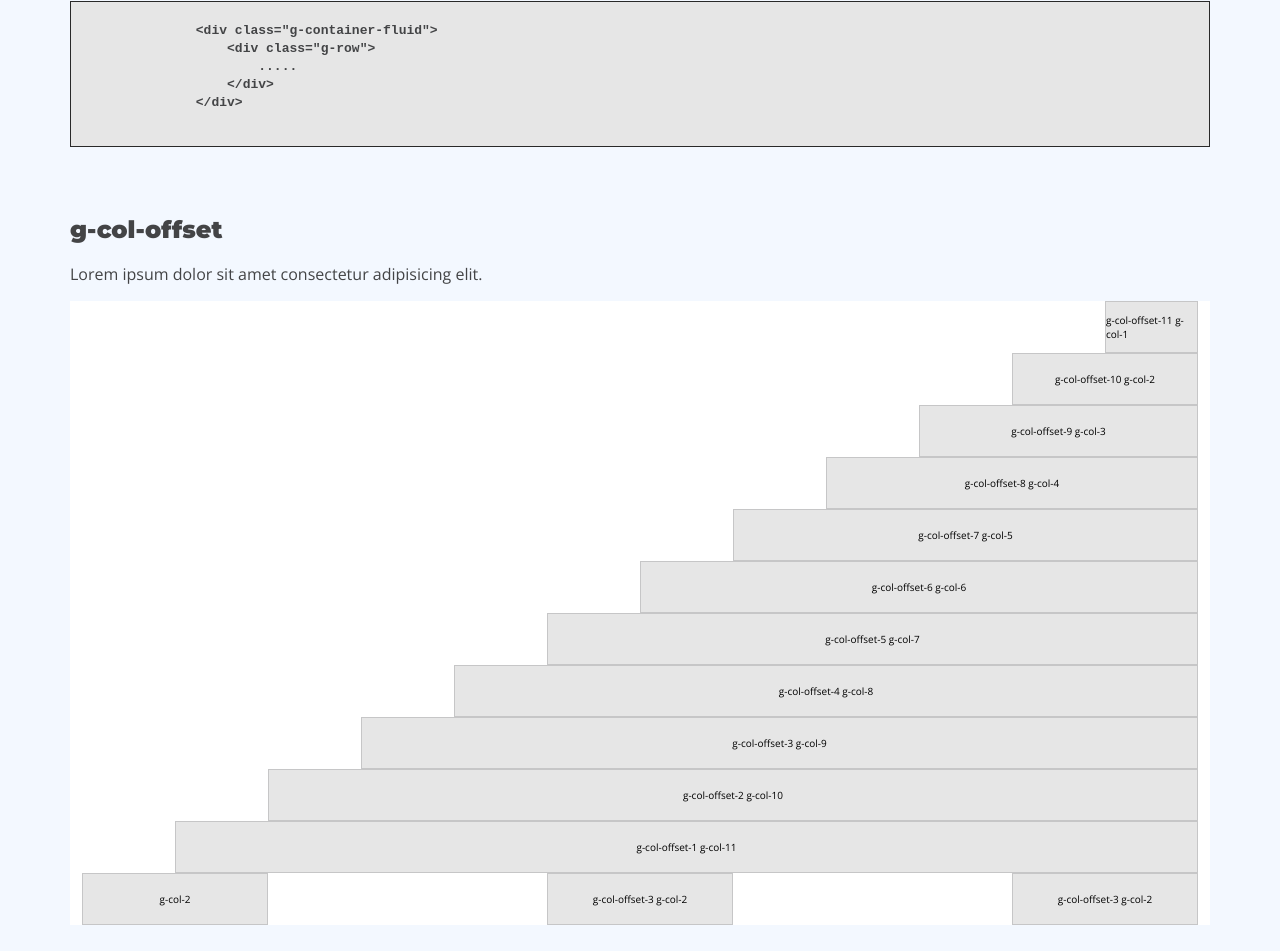
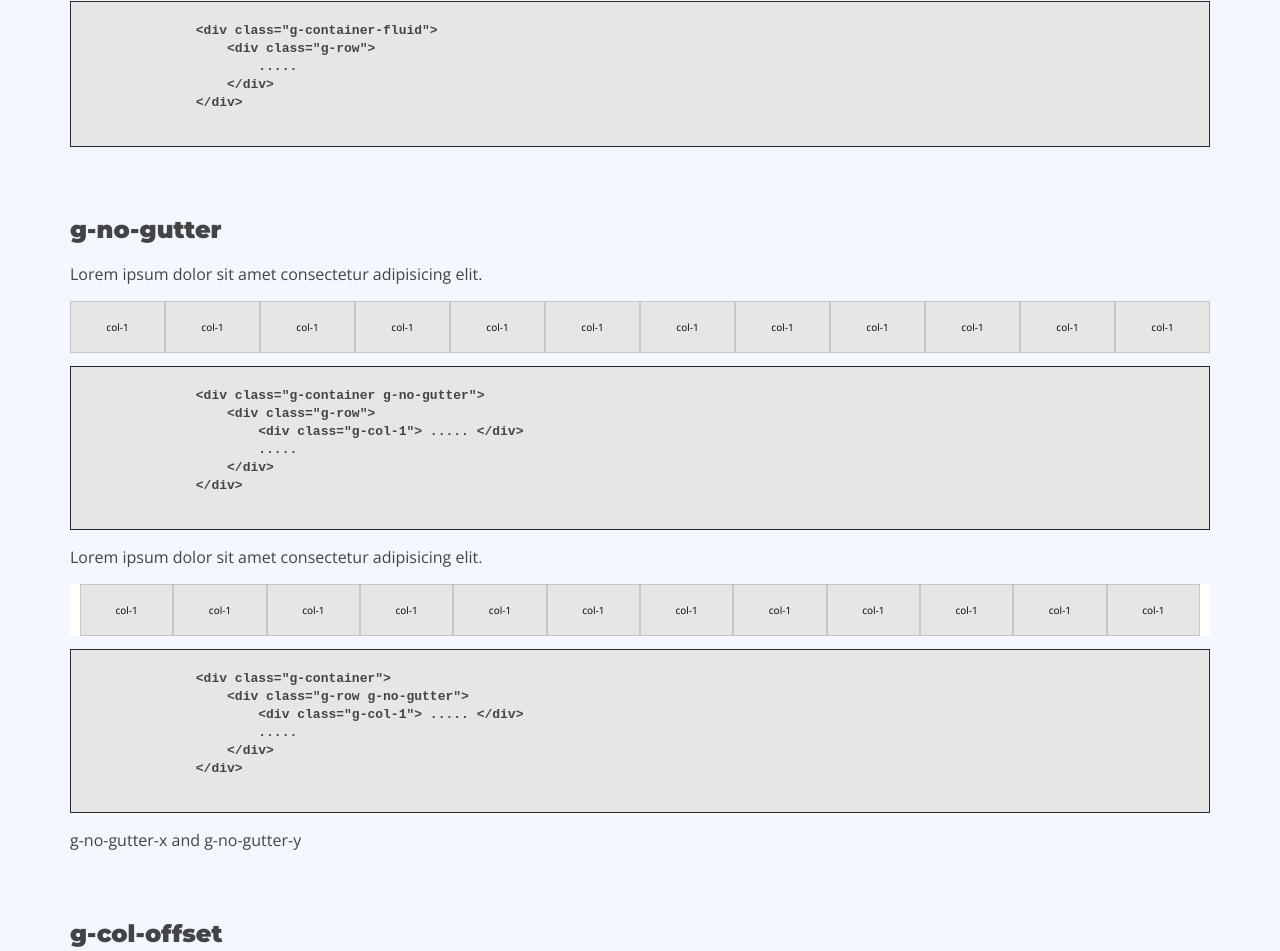
Before and after one commit to Spartanx10000/PlusGrid, a website: page src/index.html in a window 1280 px wide. Shown: the part 903-1854 px from the top of the page. Drawn offline with nearby package versions, Linux system fonts and the light colour scheme.

Commit message:
Added no gutter
.g-no-gutter
.g-no-gutter-x
.g-no-gutter-y

```diff
--- a/src/css/plusgrid.css
+++ b/src/css/plusgrid.css
@@ -3,6 +3,12 @@
  * Source: https://github.com/Spartanx10000/PlusGrid
  * Licensed under MIT
  */
+
+ :root {
+    /* Default: 10px */
+    --g-gutter-x: 0.625rem;
+    --g-gutter-y: 0.625rem;
+ }
 
  .g-container, .g-container-fluid {
     margin-right: auto;
@@ -10,9 +16,8 @@
  }
 
 .g-container {
-    /*width: 100%;*/
-    padding-right: 0.75rem;
-    padding-left: 0.75rem;
+    padding-right: var(--g-gutter-x);
+    padding-left: var(--g-gutter-x);
 }
 
 @media (min-width: 576px) {
@@ -48,6 +53,24 @@
 .g-row {
     display: flex;
     flex-wrap: wrap;
+    margin-top: var(--g-gutter-y);
+}
+
+.g-row > * {
+    box-sizing: border-box;
+    flex-shrink: 0;
+    width: 100%;
+    max-width: 100%;
+    padding-right: calc(var(--g-gutter-x) * .50);
+    padding-left: calc(var(--g-gutter-x) * .50);
+}
+
+.g-no-gutter, .g-no-gutter-x {
+  --g-gutter-x: 0;
+}
+
+.g-no-gutter, .g-no-gutter-y {
+  --g-gutter-y: 0;
 }
 
 .g-col {
--- a/src/index.html
+++ b/src/index.html
@@ -75,6 +75,7 @@
             <span>PlusGrid</span>
             <p>A simple Flexbox Grid library</p>
         </section>
+        <!-- Container -->
         <section class="info">
             <h2>g-container</h2>
             <p>Lorem ipsum dolor sit amet consectetur adipisicing elit.</p>
@@ -115,6 +116,7 @@
                 </code>
             </pre>
         </section>
+        <!-- Container fluid -->
         <section class="info">
             <h2>g-container-fluid</h2>
             <p>Lorem ipsum dolor sit amet consectetur adipisicing elit.</p>
@@ -144,11 +146,70 @@
                 </code>
             </pre>
         </section>
+        <!-- Gutter -->
+        <section class="info">
+            <h2>g-no-gutter</h2>
+            <p>Lorem ipsum dolor sit amet consectetur adipisicing elit.</p>
+            <div class="g-container g-no-gutter" style="background-color: white;">
+                <div class="g-row">
+                    <div class="g-col-1"><div class="box">col-1</div></div>
+                    <div class="g-col-1"><div class="box">col-1</div></div>
+                    <div class="g-col-1"><div class="box">col-1</div></div>
+                    <div class="g-col-1"><div class="box">col-1</div></div>
+                    <div class="g-col-1"><div class="box">col-1</div></div>
+                    <div class="g-col-1"><div class="box">col-1</div></div>
+                    <div class="g-col-1"><div class="box">col-1</div></div>
+                    <div class="g-col-1"><div class="box">col-1</div></div>
+                    <div class="g-col-1"><div class="box">col-1</div></div>
+                    <div class="g-col-1"><div class="box">col-1</div></div>
+                    <div class="g-col-1"><div class="box">col-1</div></div>
+                    <div class="g-col-1"><div class="box">col-1</div></div>
+                </div>
+            </div>
+            <pre>
+                <code>
+                &lt;div class="g-container g-no-gutter"&gt;
+                    &lt;div class="g-row"&gt;
+                        &lt;div class="g-col-1"&gt; ..... &lt;/div&gt;
+                        .....
+                    &lt;/div&gt;
+                &lt;/div&gt;
+                </code>
+            </pre>
+            <p>Lorem ipsum dolor sit amet consectetur adipisicing elit.</p>
+            <div class="g-container" style="background-color: white;">
+                <div class="g-row g-no-gutter">
+                    <div class="g-col-1"><div class="box">col-1</div></div>
+                    <div class="g-col-1"><div class="box">col-1</div></div>
+                    <div class="g-col-1"><div class="box">col-1</div></div>
+                    <div class="g-col-1"><div class="box">col-1</div></div>
+                    <div class="g-col-1"><div class="box">col-1</div></div>
+                    <div class="g-col-1"><div class="box">col-1</div></div>
+                    <div class="g-col-1"><div class="box">col-1</div></div>
+                    <div class="g-col-1"><div class="box">col-1</div></div>
+                    <div class="g-col-1"><div class="box">col-1</div></div>
+                    <div class="g-col-1"><div class="box">col-1</div></div>
+                    <div class="g-col-1"><div class="box">col-1</div></div>
+                    <div class="g-col-1"><div class="box">col-1</div></div>
+                </div>
+            </div>
+            <pre>
+                <code>
+                &lt;div class="g-container"&gt;
+                    &lt;div class="g-row g-no-gutter"&gt;
+                        &lt;div class="g-col-1"&gt; ..... &lt;/div&gt;
+                        .....
+                    &lt;/div&gt;
+                &lt;/div&gt;
+                </code>
+            </pre>
+            <p>g-no-gutter-x and g-no-gutter-y</p>
+        </section>
+        <!-- Offset -->
         <section class="info">
             <h2>g-col-offset</h2>
             <p>Lorem ipsum dolor sit amet consectetur adipisicing elit.</p>
             <div class="g-container" style="background-color: white">
-                <!-- Offset -->
                 <div class="g-row">
                     <div class="g-col-offset-11 g-col-1"><div class="box">g-col-offset-11 g-col-1</div></div>
                 </div>
@@ -189,11 +250,11 @@
                 </div>
             </div>
         </section>
+        <!-- Pull -->
         <section class="info">
             <h2>g-col-pull</h2>
             <p>Lorem ipsum dolor sit amet consectetur adipisicing elit.</p>
             <div class="g-container" style="background-color: white">
-                <!-- Pull -->
                 <div class="g-row">
                     <div class="g-col-1 g-col-pull-11"><div class="box">g-col-1 g-col-pull-11</div></div>
                 </div>
@@ -229,10 +290,10 @@
                 </div>
             </div>
         </section>
+        <!-- Offset and Pull -->
         <section class="info">
             <p>Lorem ipsum dolor sit amet consectetur adipisicing elit.</p>
             <div class="g-container" style="background-color: white;">
-                <!-- Offset and Pull -->
                 <div class="g-row">
                     <div class="g-col-offset-5 g-col-2 g-col-pull-5"><div class="box">g-col-offset-5 g-col-2 g-col-pull-5</div></div>
                 </div>
```
